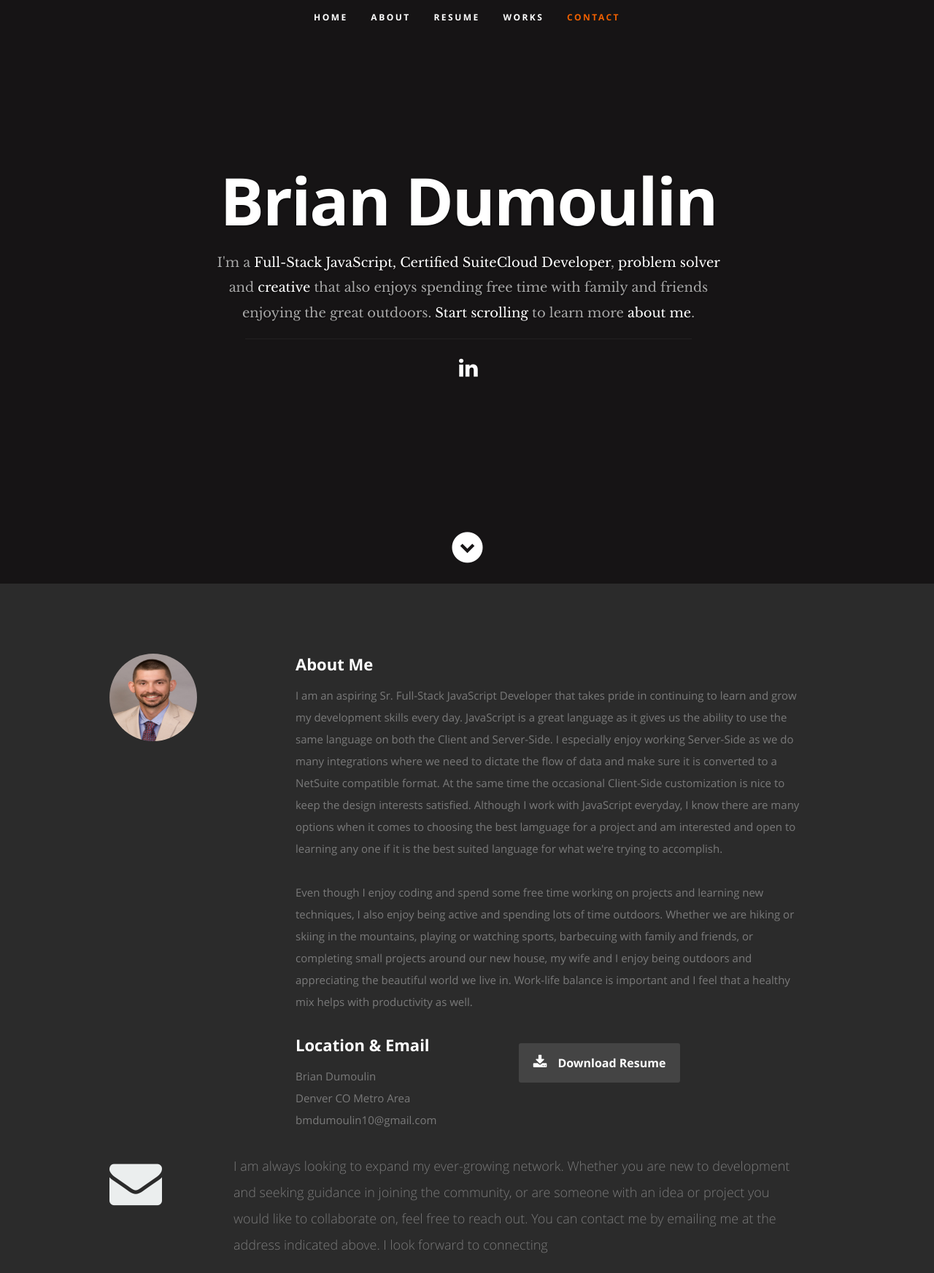
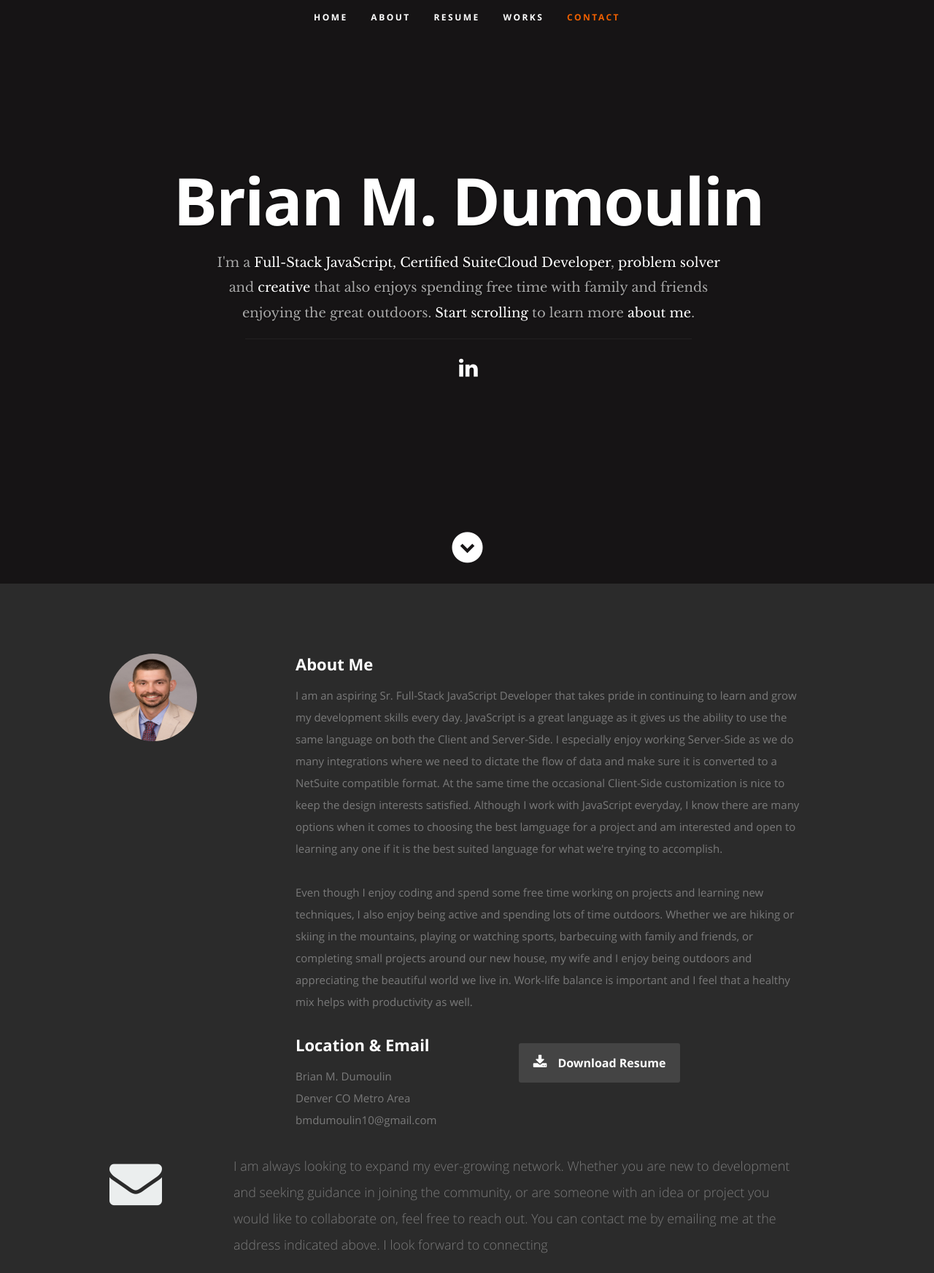
Before and after one commit to bmdumoulin10/brian_m_dumoulin, a website: page index.html in a window 1280 px wide. Shown: the top 1745 px of the page at 73% size. Drawn offline with nearby package versions, Linux system fonts and the light colour scheme.

Commit message:
Added middle initial where name is present.

```diff
--- a/index.html
+++ b/index.html
@@ -6,7 +6,7 @@
 
    <!--- Basic Page Needs -->
   <meta charset="utf-8">
-	<title>Brian Dumoulin - Personal Site & Portfolio</title>
+	<title>Brian M. Dumoulin - Personal Site & Portfolio</title>
 	<meta name="description" content="">
 	<meta name="author" content="">
 
@@ -49,7 +49,7 @@
 
       <div class="row banner">
          <div class="banner-text">
-            <h1 class="responsive-headline">Brian Dumoulin</h1>
+            <h1 class="responsive-headline">Brian M. Dumoulin</h1>
             <h3>I'm a <span>Full-Stack JavaScript, Certified SuiteCloud Developer</span>, <span>problem solver</span> and <span>creative</span> that also enjoys spending free time with family and friends enjoying the great outdoors. <a class="smoothscroll" href="#about">Start scrolling</a>
             to learn more <a class="smoothscroll" href="#about">about me</a>.</h3>
             <hr />
@@ -91,7 +91,7 @@
 
                   <h2>Location & Email</h2>
                   <p class="address">
-      						  <span>Brian Dumoulin</span><br>
+      						  <span>Brian M. Dumoulin</span><br>
                     <span>Denver CO Metro Area</span><br>
                     <span>bmdumoulin10@gmail.com</span>
       					  </p>
```
